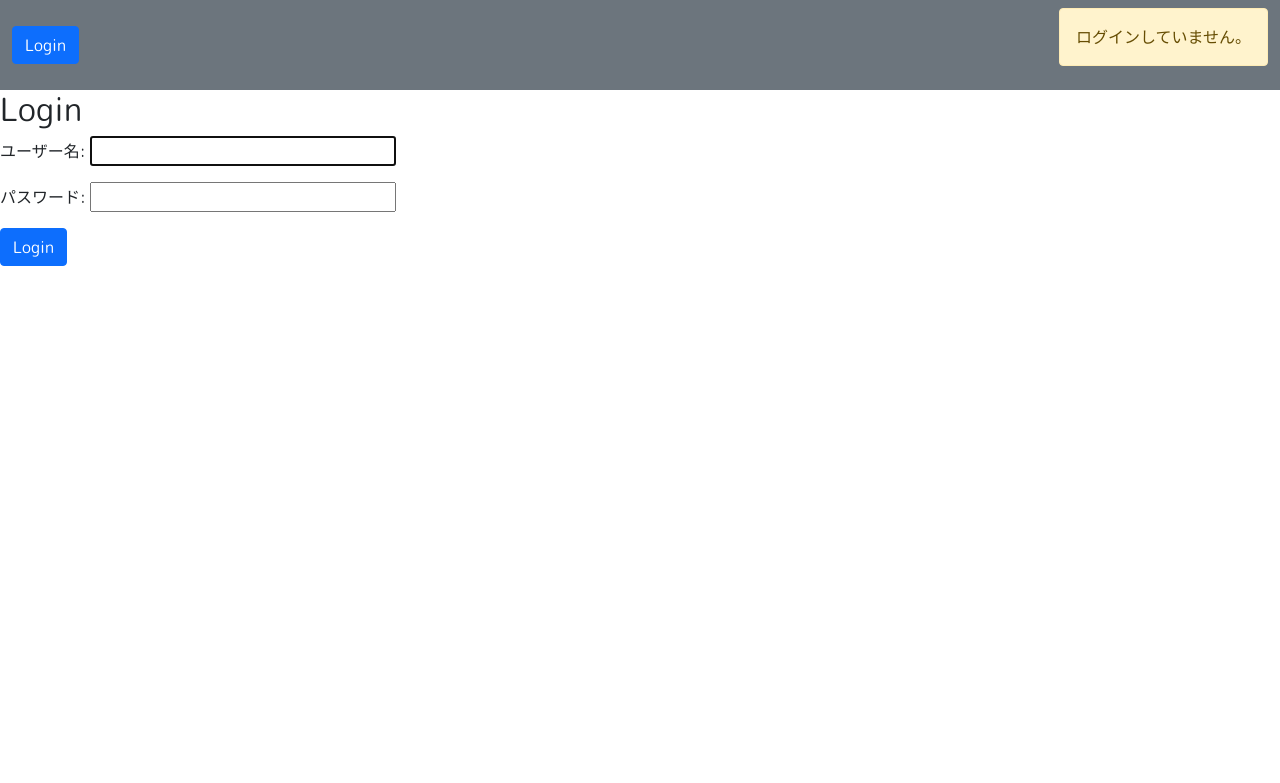
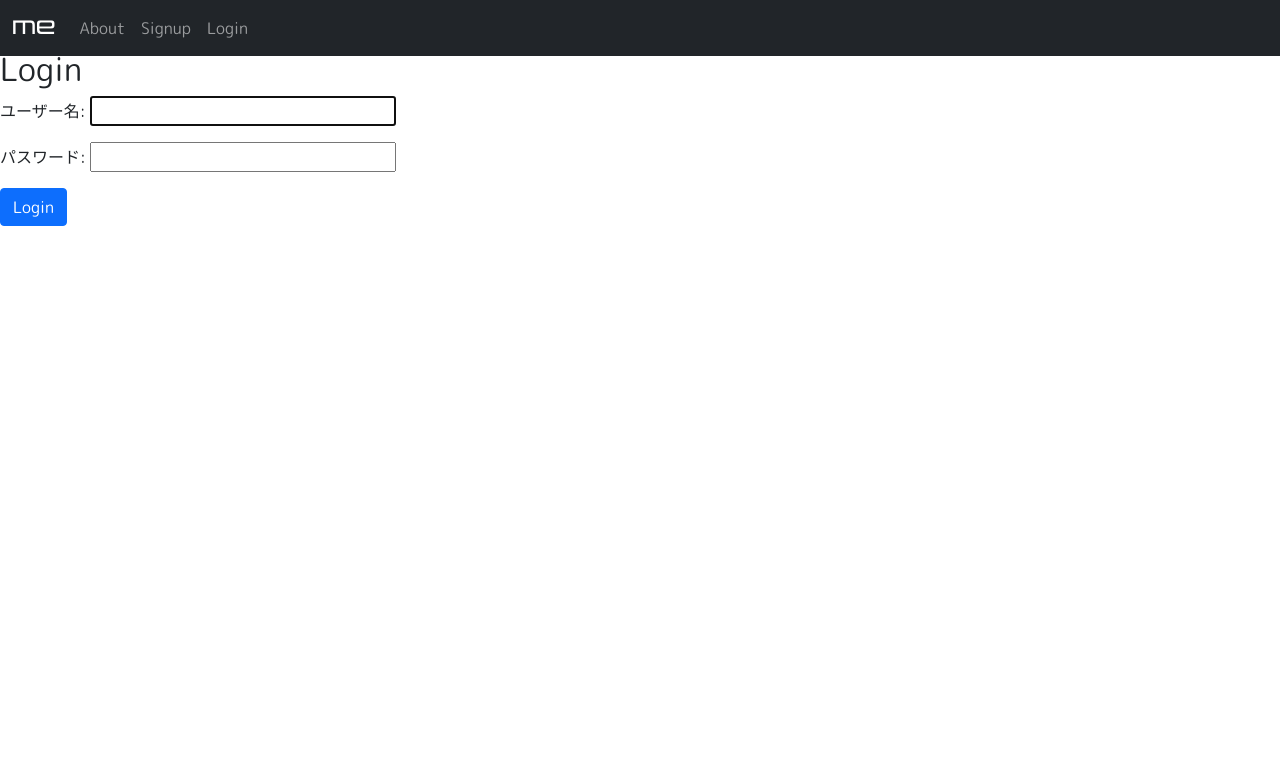
Before and after one commit to arcsino/meproject, a Django app: page /accounts/login/ in a window 1280 px wide. Shown: the top 783 px of the page. Run offline with Django 5.2, Linux system fonts and the light colour scheme.

Commit message:
templates

```diff
--- a/templates/_navbar.html
+++ b/templates/_navbar.html
@@ -1,14 +1,48 @@
-<nav class="navbar navbar-expand-lg navbar-secondary bg-secondary">
+<nav class="navbar navbar-expand-md navbar-dark bg-dark fixed-top">
     <div class="container-fluid">
-        <!-- Login/Logout -->
-        {% if user.is_authenticated %}
-        <form action="{% url 'accounts:logout' %}" method="post">{% csrf_token %}
-            <button class="btn btn-danger" type="submit">Logout</button>
-        </form>
-        <div class="alert alert-success">ログインしています。</div>
-        {% else %}
-        <a class="btn btn-primary" href="{% url 'accounts:login' %}">Login</a>
-        <div class="alert alert-warning">ログインしていません。</div>
-        {% endif %}
+        <a class="navbar-brand uniwars" href="{% url 'accounts:index' %}">me</a>
+        <button class="navbar-toggler" type="button" data-bs-toggle="collapse" data-bs-target="#navbarNav" aria-controls="navbarNav">
+            <span class="navbar-toggler-icon"></span>
+        </button>
+        <div class="collapse navbar-collapse" id="navbarNav">
+            <ul class="navbar-nav">
+                <li class="nav-item">
+                    <a class="nav-link">About</a>
+                </li>
+                {% if user.is_authenticated %}
+                <li class="nav-item dropdown">
+                    <a class="nav-link dropdown-toggle" href="#" id="navbarDropdownReminder" data-bs-toggle="dropdown" aira-expanded="false">
+                        Reminder
+                    </a>
+                    <ul class="dropdown-menu" aria-labelledby="navbarDropdownReminder">
+                        <li><a class="dropdown-item" href="#">全て</a></li>
+                        <li><a class="dropdown-item" href="#">課題リスト</a></li>
+                        <li><a class="dropdown-item" href="#">To-Doリスト</a></li>
+                        <li><a class="dropdown-item" href="#">持ち物リスト</a></li>
+                    </ul>
+                </li>
+                <li class="nav-item dropdown">
+                    <a class="nav-link dropdown-toggle" href="#" id="navbarDropdownSettings" data-bs-toggle="dropdown" aria-haspopup="true" aira-expanded="false">
+                        Settings
+                    </a>
+                    <ul class="dropdown-menu" aria-labelledby="navbarDropdownSettings">
+                        <li><a class="dropdown-item" href="#">履修中教科</a></li>
+                        <li><a class="dropdown-item" href="#">パスワード変更</a></li>
+                        <li><a class="dropdown-item" href="#">オリジナルDiscordコマンド</a></li>
+                    </ul>
+                </li>
+                <li class="nav-item">
+                    <a class="nav-link" href="{% url 'accounts:logout_confirm' %}">Logout</a>
+                </li>
+                {% else %}
+                <li class="nav-item">
+                    <a class="nav-link" href="{% url 'accounts:signup' %}">Signup</a>
+                </li>
+                <li class="nav-item">
+                    <a class="nav-link" href="{% url 'accounts:login' %}">Login</a>
+                </li>
+                {% endif %}
+            </ul>
+        </div>
     </div>
 </nav>
--- a/templates/base.html
+++ b/templates/base.html
@@ -7,9 +7,9 @@
     <title>{% block title %}{% endblock %}</title>
 
     <!-- Google fonts -->
-    <link rel="preconnect" href="https://fonts.googleapis.com">
-    <link rel="preconnect" href="https://fonts.gstatic.com" crossorigin>
-    <link href="https://fonts.googleapis.com/css2?family=M+PLUS+Rounded+1c&family=Roboto:ital,wght@0,100;0,300;0,400;0,500;0,700;0,900;1,100;1,300;1,400;1,500;1,700;1,900&display=swap" rel="stylesheet">
+    <link rel="preconnect" href="https://fonts.googleapis.com" crossorigin="anonymous">
+    <link rel="preconnect" href="https://fonts.gstatic.com" crossorigin="anonymous">
+    <link rel="stylesheet" href="https://fonts.googleapis.com/css2?family=M+PLUS+Rounded+1c&family=Roboto:ital,wght@0,100;0,300;0,400;0,500;0,700;0,900;1,100;1,300;1,400;1,500;1,700;1,900&display=swap" crossorigin="anonymous">
 
     <!-- Bootstrap CSS -->
     <link href="https://cdn.jsdelivr.net/npm/bootstrap@5.0.2/dist/css/bootstrap.min.css" rel="stylesheet" integrity="sha384-EVSTQN3/azprG1Anm3QDgpJLIm9Nao0Yz1ztcQTwFspd3yD65VohhpuuCOmLASjC" crossorigin="anonymous">
@@ -17,7 +17,7 @@
     <!-- Other CSS -->
     <link rel="stylesheet" href="{% static 'css/style.css' %}">
 </head>
-<body>
+<body style="padding-top: 50px">
 
     {% include '_navbar.html' %}
 
```
Also changed, not shown: templates/accounts/logout.html (added, +13 -0 lines).
